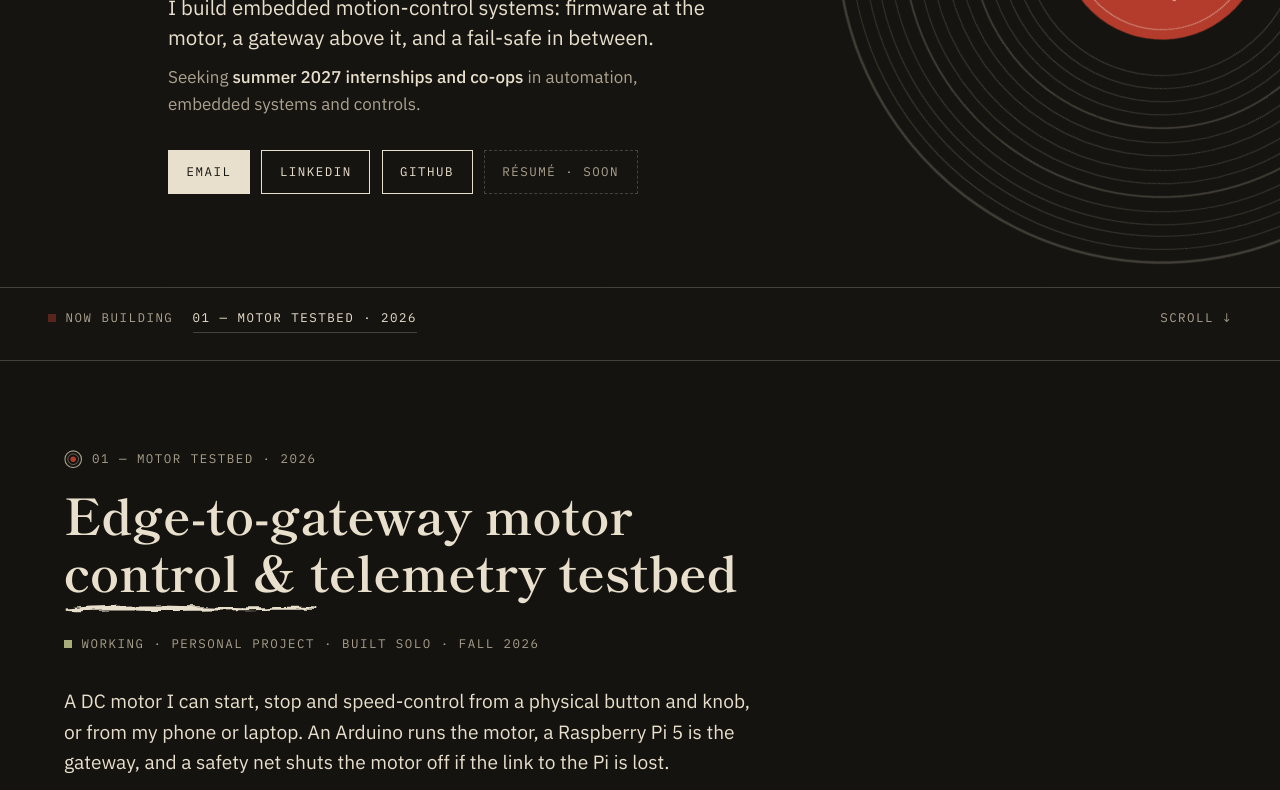
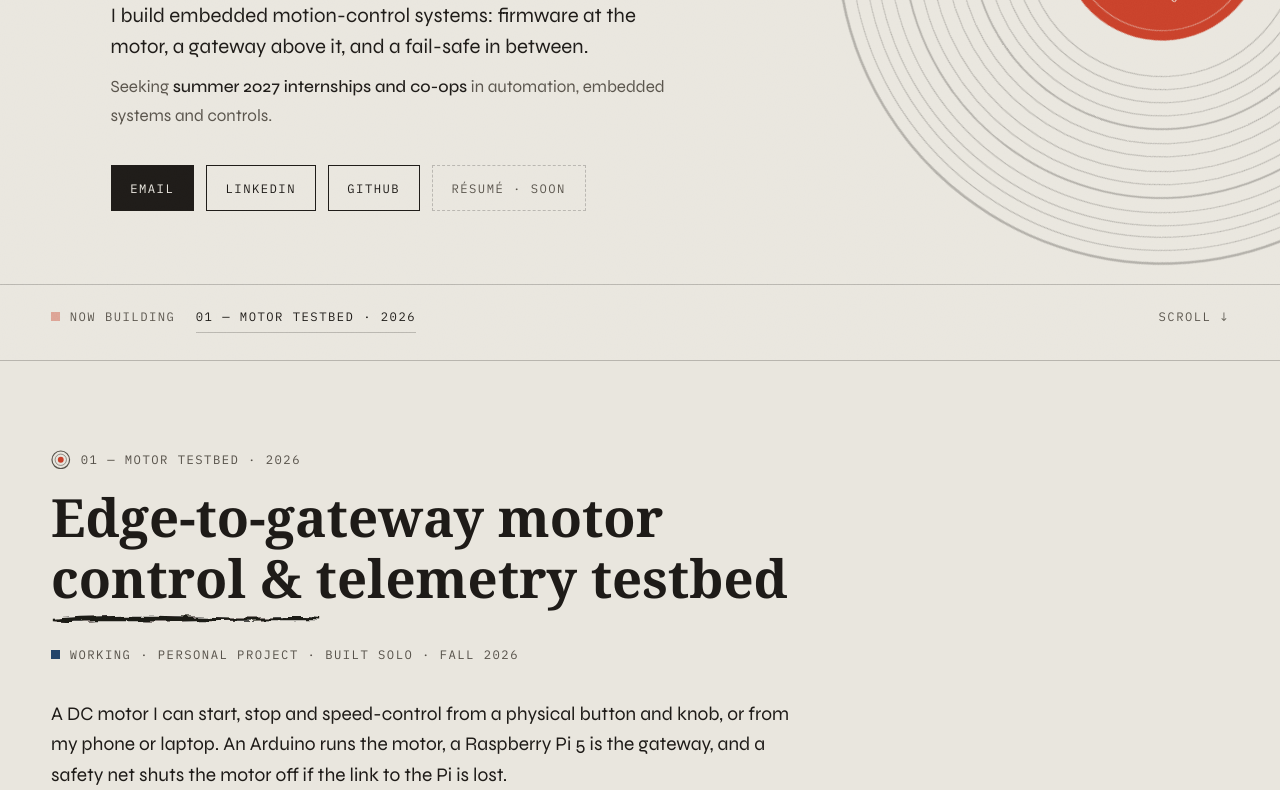
Before and after one commit to Norbu-Khangsampa/my_portfolio, a plain HTML site: page index.html in a window 1280 px wide. Shown: the part 440-1230 px from the top of the page. Drawn offline with Linux system fonts and the light colour scheme; a web font is replaced by a local one.

Commit message:
Set washi and ink-blue palette tokens, new font stack and type scale
Theme now follows the system setting, with the toggle as an override.

```diff
--- a/css/style.css
+++ b/css/style.css
@@ -1,15 +1,15 @@
 /* ---------- Base ---------- */
 *, *::before, *::after { box-sizing: border-box; }
 
-html { scroll-behavior: smooth; -webkit-text-size-adjust: 100%; }
+html { font-size: 106.25%; scroll-behavior: smooth; -webkit-text-size-adjust: 100%; }   /* 1rem = 17px */
 
 body {
   margin: 0;
   background: var(--bg);
   color: var(--text);
   font-family: var(--font-body);
-  font-size: 1.0625rem;      /* 17px */
-  line-height: 1.6;
+  font-size: var(--step-0);
+  line-height: 1.7;
   transition: background-color var(--beat) var(--ease), color var(--beat) var(--ease);
 }
 
@@ -28,13 +28,14 @@ body::after {
 a { color: inherit; }
 
 :focus-visible {
-  outline: 2px solid var(--red-text);
+  outline: 2px solid var(--accent-text);
   outline-offset: 3px;
 }
 
 .mono {
   font-family: var(--font-mono);
-  font-size: 0.78rem;
+  font-size: var(--step--2);
+  font-variant-numeric: tabular-nums;
   letter-spacing: 0.12em;
   text-transform: uppercase;
 }
@@ -51,6 +52,10 @@ a { color: inherit; }
 .skip:focus { left: 0; }
 
 .svg-defs { position: absolute; width: 0; height: 0; }
+
+/* Inline SVG colours come from tokens, never hard-coded */
+.fill-accent { fill: var(--accent); }
+.stroke-on-accent { stroke: var(--on-accent); }
 
 /* ---------- Header ---------- */
 .site-header {
@@ -79,7 +84,7 @@ a { color: inherit; }
 .hanko text {
   font-family: var(--font-display);
   font-weight: 800;
-  fill: #EFE6D2;
+  fill: var(--on-accent);
 }
 
 .site-nav {
@@ -95,7 +100,7 @@ a { color: inherit; }
   transition: border-color var(--beat) var(--ease);
 }
 .site-nav a:hover,
-.site-nav a[aria-current="true"] { border-bottom-color: var(--red); }
+.site-nav a[aria-current="true"] { border-bottom-color: var(--accent); }
 
 .theme-toggle {
   font: inherit;
@@ -174,7 +179,7 @@ a { color: inherit; }
   opacity: var(--slash-opacity);
   overflow: visible;
 }
-.slash path { fill: var(--red); }
+.slash path { fill: var(--accent); }
 
 .hero-pitch {
   max-width: 34rem;
@@ -207,7 +212,7 @@ a { color: inherit; }
 }
 a.btn:hover { background: var(--text); color: var(--bg); }
 .btn-primary { background: var(--text); color: var(--bg); }
-a.btn-primary:hover { background: var(--red); border-color: var(--red); color: #EFE6D2; }
+a.btn-primary:hover { background: var(--accent); border-color: var(--accent); color: var(--on-accent); }
 .btn[aria-disabled="true"] {
   border-style: dashed;
   border-color: var(--rule);
@@ -234,8 +239,8 @@ a.btn-primary:hover { background: var(--red); border-color: var(--red); color: #
   animation: spin 48s linear infinite;
 }
 .vinyl .grooves { opacity: var(--groove-opacity); }
-.vinyl .label-text { font-family: var(--font-mono); fill: #EFE6D2; letter-spacing: 0.14em; }
-.vinyl .label-name { font-family: var(--font-display); font-weight: 800; fill: #EFE6D2; }
+.vinyl .label-text { font-family: var(--font-mono); fill: var(--on-accent); letter-spacing: 0.14em; }
+.vinyl .label-name { font-family: var(--font-display); font-weight: 800; fill: var(--on-accent); }
 
 @keyframes spin { to { transform: rotate(360deg); } }
 
@@ -255,12 +260,12 @@ a.btn-primary:hover { background: var(--red); border-color: var(--red); color: #
 .now-dot {
   width: 0.5rem;
   height: 0.5rem;
-  background: var(--red);
+  background: var(--accent);
   animation: pulse calc(var(--beat) * 2) var(--ease) infinite;
 }
 @keyframes pulse { 50% { opacity: 0.25; } }
 .now a { text-decoration: none; border-bottom: 1px solid var(--rule); padding: 0.3rem 0; }
-.now a:hover { border-bottom-color: var(--red); }
+.now a:hover { border-bottom-color: var(--accent); }
 .now-end { margin-left: auto; color: var(--text-muted); }
 
 /* ---------- Motion ---------- */
@@ -335,7 +340,7 @@ a.btn-primary:hover { background: var(--red); border-color: var(--red); color: #
   margin: 0;
   padding-bottom: 0.9rem;
   font-family: var(--font-display);
-  font-weight: 700;
+  font-weight: 800;
   font-size: clamp(1.8rem, 4.2vw, 3.1rem);
   line-height: 1.15;
   text-wrap: balance;
@@ -352,7 +357,7 @@ a.btn-primary:hover { background: var(--red); border-color: var(--red); color: #
   overflow: visible;
 }
 .stroke path { fill: var(--text); }
-.stroke-red path { fill: var(--red); }
+.stroke-red path { fill: var(--accent); }
 
 .status {
   display: flex;
@@ -368,7 +373,7 @@ a.btn-primary:hover { background: var(--red); border-color: var(--red); color: #
   height: 0.5rem;
   background: var(--text-muted);
 }
-.status-ok { background: var(--moss); }
+.status-ok { background: var(--ok); }
 
 .lede {
   max-width: 44rem;
@@ -406,13 +411,13 @@ code {
   border: 1.5px solid var(--text);
   background: var(--bg);
 }
-.node-edge { border-color: var(--red); box-shadow: inset 0 0 0 1px var(--red); }
+.node-edge { border-color: var(--accent); box-shadow: inset 0 0 0 1px var(--accent); }
 .node-layer { margin: 0 0 0.5rem; color: var(--text-muted); }
 .node h3 {
   margin: 0 0 0.4rem;
   font-family: var(--font-display);
   font-size: 1.3rem;
-  font-weight: 700;
+  font-weight: 800;
   line-height: 1.2;
 }
 .node p:last-child { margin: 0; font-size: 0.95rem; line-height: 1.5; }
@@ -445,7 +450,7 @@ code {
   margin-top: 3rem;
   padding: 1.6rem 1.8rem;
   border: 1.5px solid var(--text);
-  border-left: 0.5rem solid var(--red);
+  border-left: 0.5rem solid var(--accent);
   background: var(--bg-raised);
 }
 .failsafe-num {
@@ -480,7 +485,7 @@ code {
   padding: 1.2rem 0;
   border-bottom: 1px solid var(--rule);
 }
-.problem-n { grid-row: span 2; margin: 0.35rem 0 0; color: var(--red-text); }
+.problem-n { grid-row: span 2; margin: 0.35rem 0 0; color: var(--accent-text); }
 .problems h4 {
   margin: 0 0 0.35rem;
   font-family: var(--font-display);
@@ -544,7 +549,7 @@ code {
   padding-top: 1.2rem;
   border-top: 1px solid var(--rule);
 }
-.next .mono { margin-right: 0.8rem; color: var(--red-text); }
+.next .mono { margin-right: 0.8rem; color: var(--accent-text); }
 
 .plain { margin: 0; padding: 0; list-style: none; }
 .plain li {
--- a/css/tokens.css
+++ b/css/tokens.css
@@ -1,41 +1,99 @@
-/* Design tokens. Dark ("night ink") is the default; light ("paper") via the toggle. */
+/* Design tokens.
+   Light = washi paper and sumi ink. Dark = late-night session on deep ink-blue.
+   The theme follows the system setting; the toggle sets data-theme to override it.
+   All text pairs below pass WCAG AA on --bg and --bg-raised. */
 :root {
-  --bg: #15130F;
-  --bg-raised: #1D1A15;
-  --text: #E8DFCC;
-  --text-muted: #A89F8C;
-  --rule: rgba(232, 223, 204, 0.22);
+  /* Palette: raw colours */
+  --washi: #E9E6DE;
+  --washi-deep: #DFDBD1;
+  --sumi: #1E1B18;
+  --sumi-soft: #57524A;
+  --vermilion: #C8402A;        /* seal red: shapes and large marks only */
+  --vermilion-ink: #A8311F;    /* readable vermilion for small text on washi */
+  --aizome: #24456A;           /* indigo */
+  --ochre: #6E5520;            /* faded gold, darkened for text on washi */
 
-  --red: #B23A2B;          /* hanko red: shapes only */
-  --red-text: #D9604F;     /* readable red for small text on this background */
-  --indigo: #8FB0C4;
-  --moss: #A9AD7C;
-  --slash-opacity: 1;
-  --grain-opacity: 0.10;
-  --groove-opacity: 0.20;
+  --night: #111A27;
+  --night-deep: #172233;
+  --paper: #E7E1D4;
+  --paper-soft: #A9AEB3;
+  --vermilion-glow: #EE7A62;
+  --aizome-light: #93AFD0;
+  --ochre-light: #CFA960;
+  --seal-paper: #F2EEE6;       /* initials on the seal, both themes */
 
-  --font-display: "Shippori Mincho", "Zen Old Mincho", "Hiragino Mincho ProN", Georgia, serif;
-  --font-body: "IBM Plex Sans", "Segoe UI", system-ui, sans-serif;
-  --font-mono: "IBM Plex Mono", ui-monospace, Consolas, monospace;
+  /* Semantic: light theme */
+  --bg: var(--washi);
+  --bg-raised: var(--washi-deep);
+  --text: var(--sumi);
+  --text-muted: var(--sumi-soft);
+  --rule: rgba(30, 27, 24, 0.24);
+  --accent: var(--vermilion);
+  --accent-text: var(--vermilion-ink);
+  --link: var(--aizome);
+  --gold: var(--ochre);
+  --on-accent: var(--seal-paper);
+  --ok: var(--aizome);
+  --grain-opacity: 0.22;
+  --groove-opacity: 0.28;
+  --slash-opacity: 0.85;
 
-  --beat: 706ms;           /* one beat at 85 BPM */
+  /* Type */
+  --font-display: "Shippori Mincho B1", "Shippori Mincho", "Hiragino Mincho ProN", "Yu Mincho", "Noto Serif JP", Georgia, serif;
+  --font-body: "Syne", "Zen Kaku Gothic New", "Hiragino Sans", "Yu Gothic", "Segoe UI", sans-serif;
+  --font-mono: "IBM Plex Mono", "SFMono-Regular", Consolas, "Liberation Mono", monospace;
+
+  /* One type scale: ratio 1.25 on a 17px root */
+  --step--2: 0.72rem;
+  --step--1: 0.85rem;
+  --step-0: 1rem;
+  --step-1: 1.25rem;
+  --step-2: 1.563rem;
+  --step-3: 1.953rem;
+  --step-4: 2.441rem;
+  --step-5: 3.052rem;
+  --step-6: 3.815rem;
+  --step-7: 4.768rem;
+  --step-8: 5.96rem;
+  --measure: 65ch;
+
+  /* Motion: slow and calm */
+  --beat: 706ms;               /* one beat at 85 BPM */
   --ease: cubic-bezier(0.22, 0.61, 0.36, 1);
 
+  /* Layout */
   --gutter: clamp(1rem, 4vw, 3rem);
-  --max: 72rem;
+  --max: 80rem;
 }
 
-:root[data-theme="light"] {
-  --bg: #EFE6D2;
-  --bg-raised: #E6DCC5;
-  --text: #1C1A17;
-  --text-muted: #5A5448;
-  --rule: rgba(28, 26, 23, 0.28);
+@media (prefers-color-scheme: dark) {
+  :root:not([data-theme="light"]) {
+    --bg: var(--night);
+    --bg-raised: var(--night-deep);
+    --text: var(--paper);
+    --text-muted: var(--paper-soft);
+    --rule: rgba(231, 225, 212, 0.2);
+    --accent-text: var(--vermilion-glow);
+    --link: var(--aizome-light);
+    --gold: var(--ochre-light);
+    --ok: var(--aizome-light);
+    --grain-opacity: 0.12;
+    --groove-opacity: 0.22;
+    --slash-opacity: 1;
+  }
+}
 
-  --red-text: #B23A2B;
-  --indigo: #2F4A5C;
-  --moss: #55593A;
-  --slash-opacity: 0.8;
-  --grain-opacity: 0.16;
-  --groove-opacity: 0.26;
+:root[data-theme="dark"] {
+  --bg: var(--night);
+  --bg-raised: var(--night-deep);
+  --text: var(--paper);
+  --text-muted: var(--paper-soft);
+  --rule: rgba(231, 225, 212, 0.2);
+  --accent-text: var(--vermilion-glow);
+  --link: var(--aizome-light);
+  --gold: var(--ochre-light);
+  --ok: var(--aizome-light);
+  --grain-opacity: 0.12;
+  --groove-opacity: 0.22;
+  --slash-opacity: 1;
 }
--- a/index.html
+++ b/index.html
@@ -5,7 +5,7 @@
   <meta name="viewport" content="width=device-width, initial-scale=1">
   <title>Tenzin Norbu Gurung — Mechatronics Engineering</title>
   <meta name="description" content="Portfolio of Tenzin Norbu Gurung, Mechatronics Engineering undergraduate at Kent State University: embedded motion control, controls and IoT.">
-  <meta name="color-scheme" content="dark light">
+  <meta name="color-scheme" content="light dark">
   <link rel="icon" href="assets/favicon.svg" type="image/svg+xml">
 
   <!-- Set theme before first paint; mark that JS is available -->
@@ -22,7 +22,7 @@
 
   <link rel="preconnect" href="https://fonts.googleapis.com">
   <link rel="preconnect" href="https://fonts.gstatic.com" crossorigin>
-  <link href="https://fonts.googleapis.com/css2?family=IBM+Plex+Mono:wght@400;500&family=IBM+Plex+Sans:wght@400;500&family=Shippori+Mincho:wght@500;700;800&display=swap" rel="stylesheet">
+  <link href="https://fonts.googleapis.com/css2?family=IBM+Plex+Mono:wght@400;500&family=Shippori+Mincho+B1:wght@500;800&family=Syne:wght@400;500;600&display=swap" rel="stylesheet">
 
   <link rel="stylesheet" href="css/tokens.css">
   <link rel="stylesheet" href="css/style.css">
@@ -47,7 +47,7 @@
   <header class="site-header">
     <a class="hanko" href="#top" aria-label="Tenzin Norbu Gurung — back to top">
       <svg viewBox="0 0 44 44" aria-hidden="true">
-        <rect x="2" y="2" width="40" height="40" fill="#B23A2B" filter="url(#rough-sm)"/>
+        <rect x="2" y="2" width="40" height="40" class="fill-accent" filter="url(#rough-sm)"/>
         <text x="22" y="27.5" text-anchor="middle" font-size="14.5" letter-spacing="0.5">TNG</text>
       </svg>
     </a>
@@ -89,8 +89,8 @@
             <circle cx="200" cy="200" r="171" stroke-width="3" stroke-dasharray="60 1014" stroke-linecap="round"/>
             <circle cx="200" cy="200" r="129" stroke-width="3" stroke-dasharray="44 766" stroke-dashoffset="-380" stroke-linecap="round"/>
           </g>
-          <circle cx="200" cy="200" r="62" fill="#B23A2B"/>
-          <circle cx="200" cy="200" r="56" fill="none" stroke="#EFE6D2" stroke-width="0.5" opacity="0.6"/>
+          <circle cx="200" cy="200" r="62" class="fill-accent"/>
+          <circle cx="200" cy="200" r="56" fill="none" class="stroke-on-accent" stroke-width="0.5" opacity="0.6"/>
           <text class="label-name" x="200" y="186" text-anchor="middle" font-size="17">TNG</text>
           <text class="label-text" x="200" y="226" text-anchor="middle" font-size="6.5">SIDE A · 2026</text>
           <circle cx="200" cy="200" r="4.5" fill="var(--bg)"/>
@@ -140,7 +140,7 @@
     <section class="section" id="projects" aria-labelledby="motor-title">
       <div class="wrap" id="motor-testbed">
         <header class="section-head" data-reveal>
-          <p class="track mono"><svg class="disc" viewBox="0 0 20 20" aria-hidden="true"><circle cx="10" cy="10" r="9" fill="none" stroke="currentColor" stroke-width="1.2"/><circle cx="10" cy="10" r="5.8" fill="none" stroke="currentColor" stroke-width="0.6"/><circle cx="10" cy="10" r="3" fill="#B23A2B"/></svg>01 — Motor Testbed · 2026</p>
+          <p class="track mono"><svg class="disc" viewBox="0 0 20 20" aria-hidden="true"><circle cx="10" cy="10" r="9" fill="none" stroke="currentColor" stroke-width="1.2"/><circle cx="10" cy="10" r="5.8" fill="none" stroke="currentColor" stroke-width="0.6"/><circle cx="10" cy="10" r="3" class="fill-accent"/></svg>01 — Motor Testbed · 2026</p>
           <h2 class="section-title" id="motor-title">Edge-to-gateway motor control &amp; telemetry testbed
             <svg class="stroke" viewBox="0 0 300 14" preserveAspectRatio="none" aria-hidden="true"><path filter="url(#rough)" d="M2 8 C 50 3, 120 4, 180 6 S 270 4, 298 7 L 298 10 C 240 9, 150 12, 90 11 S 20 13, 2 11 Z"/></svg>
           </h2>
@@ -250,7 +250,7 @@
     <section class="section section-alt" id="research" aria-labelledby="research-title">
       <div class="wrap wrap-narrow">
         <header class="section-head" data-reveal>
-          <p class="track mono"><svg class="disc" viewBox="0 0 20 20" aria-hidden="true"><circle cx="10" cy="10" r="9" fill="none" stroke="currentColor" stroke-width="1.2"/><circle cx="10" cy="10" r="5.8" fill="none" stroke="currentColor" stroke-width="0.6"/><circle cx="10" cy="10" r="3" fill="#B23A2B"/></svg>02 — SURE Research · Summer 2026</p>
+          <p class="track mono"><svg class="disc" viewBox="0 0 20 20" aria-hidden="true"><circle cx="10" cy="10" r="9" fill="none" stroke="currentColor" stroke-width="1.2"/><circle cx="10" cy="10" r="5.8" fill="none" stroke="currentColor" stroke-width="0.6"/><circle cx="10" cy="10" r="3" class="fill-accent"/></svg>02 — SURE Research · Summer 2026</p>
           <h2 class="section-title" id="research-title">Jitter-aware perceptual deadband adaptation for haptic teleoperation over wireless networks
             <svg class="stroke" viewBox="0 0 300 14" preserveAspectRatio="none" aria-hidden="true"><path filter="url(#rough)" d="M2 7 C 60 4, 110 9, 170 6 S 260 8, 298 5 L 298 9 C 250 11, 160 9, 100 12 S 30 10, 2 11 Z"/></svg>
           </h2>
@@ -266,7 +266,7 @@
     <section class="section" id="sentinel" aria-labelledby="sentinel-title">
       <div class="wrap wrap-narrow">
         <header class="section-head" data-reveal>
-          <p class="track mono"><svg class="disc" viewBox="0 0 20 20" aria-hidden="true"><circle cx="10" cy="10" r="9" fill="none" stroke="currentColor" stroke-width="1.2"/><circle cx="10" cy="10" r="5.8" fill="none" stroke="currentColor" stroke-width="0.6"/><circle cx="10" cy="10" r="3" fill="#B23A2B"/></svg>03 — Project Sentinel · 2026</p>
+          <p class="track mono"><svg class="disc" viewBox="0 0 20 20" aria-hidden="true"><circle cx="10" cy="10" r="9" fill="none" stroke="currentColor" stroke-width="1.2"/><circle cx="10" cy="10" r="5.8" fill="none" stroke="currentColor" stroke-width="0.6"/><circle cx="10" cy="10" r="3" class="fill-accent"/></svg>03 — Project Sentinel · 2026</p>
           <h2 class="section-title section-title-sm" id="sentinel-title">Computer-vision tracking prototype
             <svg class="stroke" viewBox="0 0 300 14" preserveAspectRatio="none" aria-hidden="true"><path filter="url(#rough)" d="M2 9 C 40 5, 130 6, 190 8 S 280 5, 298 8 L 298 11 C 230 10, 140 12, 80 10 S 20 12, 2 12 Z"/></svg>
           </h2>
@@ -310,7 +310,7 @@
     <section class="section section-alt" id="skills" aria-labelledby="skills-title">
       <div class="wrap">
         <header class="section-head" data-reveal>
-          <p class="track mono"><svg class="disc" viewBox="0 0 20 20" aria-hidden="true"><circle cx="10" cy="10" r="9" fill="none" stroke="currentColor" stroke-width="1.2"/><circle cx="10" cy="10" r="5.8" fill="none" stroke="currentColor" stroke-width="0.6"/><circle cx="10" cy="10" r="3" fill="#B23A2B"/></svg>Liner notes</p>
+          <p class="track mono"><svg class="disc" viewBox="0 0 20 20" aria-hidden="true"><circle cx="10" cy="10" r="9" fill="none" stroke="currentColor" stroke-width="1.2"/><circle cx="10" cy="10" r="5.8" fill="none" stroke="currentColor" stroke-width="0.6"/><circle cx="10" cy="10" r="3" class="fill-accent"/></svg>Liner notes</p>
           <h2 class="section-title" id="skills-title">Skills &amp; coursework
             <svg class="stroke" viewBox="0 0 300 14" preserveAspectRatio="none" aria-hidden="true"><path filter="url(#rough)" d="M2 8 C 70 4, 120 7, 180 5 S 250 9, 298 6 L 298 10 C 240 12, 170 9, 110 11 S 30 13, 2 11 Z"/></svg>
           </h2>
@@ -358,7 +358,7 @@
     <section class="section" id="about" aria-labelledby="about-title">
       <div class="wrap wrap-narrow">
         <header class="section-head" data-reveal>
-          <p class="track mono"><svg class="disc" viewBox="0 0 20 20" aria-hidden="true"><circle cx="10" cy="10" r="9" fill="none" stroke="currentColor" stroke-width="1.2"/><circle cx="10" cy="10" r="5.8" fill="none" stroke="currentColor" stroke-width="0.6"/><circle cx="10" cy="10" r="3" fill="#B23A2B"/></svg>About</p>
+          <p class="track mono"><svg class="disc" viewBox="0 0 20 20" aria-hidden="true"><circle cx="10" cy="10" r="9" fill="none" stroke="currentColor" stroke-width="1.2"/><circle cx="10" cy="10" r="5.8" fill="none" stroke="currentColor" stroke-width="0.6"/><circle cx="10" cy="10" r="3" class="fill-accent"/></svg>About</p>
           <h2 class="section-title" id="about-title">Most people call me Tenzo
             <svg class="stroke" viewBox="0 0 300 14" preserveAspectRatio="none" aria-hidden="true"><path filter="url(#rough)" d="M2 7 C 50 5, 140 8, 200 5 S 270 7, 298 6 L 298 10 C 220 9, 150 12, 90 10 S 20 12, 2 11 Z"/></svg>
           </h2>
@@ -376,7 +376,7 @@
     <section class="section section-alt contact" id="contact" aria-labelledby="contact-title">
       <div class="wrap wrap-narrow">
         <header class="section-head" data-reveal>
-          <p class="track mono"><svg class="disc" viewBox="0 0 20 20" aria-hidden="true"><circle cx="10" cy="10" r="9" fill="none" stroke="currentColor" stroke-width="1.2"/><circle cx="10" cy="10" r="5.8" fill="none" stroke="currentColor" stroke-width="0.6"/><circle cx="10" cy="10" r="3" fill="#B23A2B"/></svg>Contact</p>
+          <p class="track mono"><svg class="disc" viewBox="0 0 20 20" aria-hidden="true"><circle cx="10" cy="10" r="9" fill="none" stroke="currentColor" stroke-width="1.2"/><circle cx="10" cy="10" r="5.8" fill="none" stroke="currentColor" stroke-width="0.6"/><circle cx="10" cy="10" r="3" class="fill-accent"/></svg>Contact</p>
           <h2 class="section-title" id="contact-title">Get in touch
             <svg class="stroke stroke-red" viewBox="0 0 300 14" preserveAspectRatio="none" aria-hidden="true"><path filter="url(#rough)" d="M2 8 C 60 4, 130 6, 190 7 S 260 4, 298 7 L 298 10 C 230 10, 150 12, 80 11 S 20 13, 2 11 Z"/></svg>
           </h2>
--- a/js/main.js
+++ b/js/main.js
@@ -1,11 +1,19 @@
-// Theme toggle: dark ("night ink") is the default, light ("paper") is optional.
+// Theme toggle: follows the system setting until the visitor picks one.
 (function () {
   var root = document.documentElement;
   var btn = document.getElementById('theme-toggle');
   if (!btn) return;
 
+  var systemDark = window.matchMedia ? window.matchMedia('(prefers-color-scheme: dark)') : null;
+
   function current() {
-    return root.getAttribute('data-theme') === 'light' ? 'light' : 'dark';
+    var set = root.getAttribute('data-theme');
+    if (set === 'light' || set === 'dark') return set;
+    return systemDark && systemDark.matches ? 'dark' : 'light';
+  }
+
+  if (systemDark && systemDark.addEventListener) {
+    systemDark.addEventListener('change', function () { label(); });
   }
 
   function label() {
```
